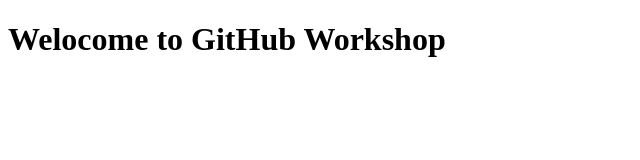
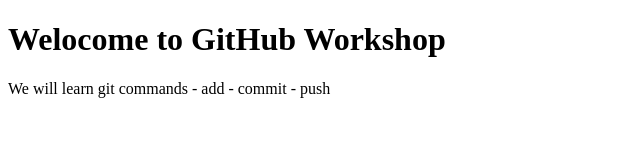
Before and after one commit to Rishi-121/hello-github, a plain HTML site: page index.html in a window 1280 px wide. Shown: the whole page, without its empty margins (0-640 px from the left). Drawn offline with Linux system fonts and the light colour scheme.

Commit message:
Update index.html

```diff
--- a/index.html
+++ b/index.html
@@ -10,5 +10,10 @@
 
     <h1>Welocome to GitHub Workshop</h1>
 
+    We will learn git commands
+    - add
+    - commit
+    - push
+
 </body>
 </html>
```
